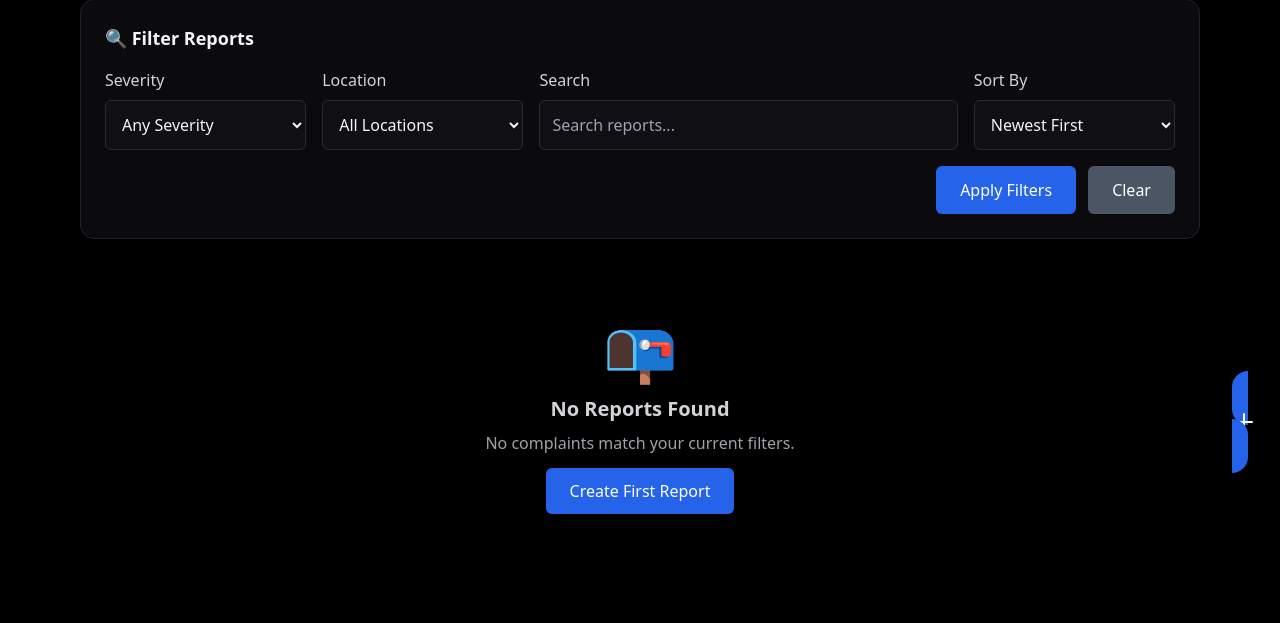
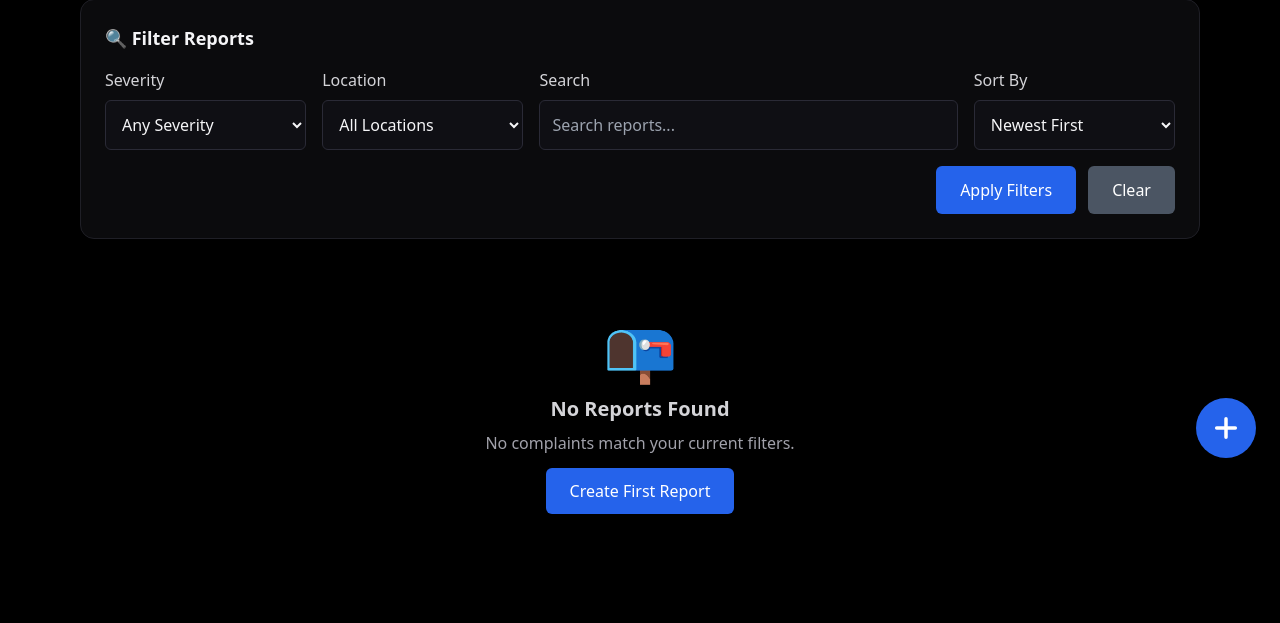
Before and after one commit to Soham167-prog/Awaaz, a Django app: page /feed/ in a window 1280 px wide. Shown: the part 318-941 px from the top of the page. Run offline with Django 5.2, Linux system fonts and the light colour scheme; the visitor is signed in with stand-in values (Sample User, id 1); data that the repository does not hold is empty; some libraries are stand-ins or nearby versions.

Commit message:
Fix floating action button '+' icon - improved stroke width and styling

```diff
--- a/templates/components/floating_action.html
+++ b/templates/components/floating_action.html
@@ -2,10 +2,11 @@
 {% if request.user.is_authenticated %}
 	<div class="fixed bottom-6 right-6 z-40">
 		<a href="{% url 'upload' %}"
-		   class="bg-blue-600 hover:bg-blue-500 text-white p-4 rounded-full shadow-lg hover:shadow-xl transition-all duration-300 transform hover:scale-110 group"
+		   class="bg-blue-600 hover:bg-blue-700 text-white p-4 rounded-full shadow-lg hover:shadow-2xl transition-all duration-300 transform hover:scale-105 group flex items-center justify-center"
 		   title="Create New Report">
-			<svg class="w-6 h-6" fill="none" stroke="currentColor" viewBox="0 0 24 24">
-				<path stroke-linecap="round" stroke-linejoin="round" stroke-width="2" d="M12 4v16m8-8H4"></path>
+			<!-- Improved Plus Icon -->
+			<svg class="w-7 h-7" fill="none" stroke="currentColor" viewBox="0 0 24 24" xmlns="http://www.w3.org/2000/svg">
+				<path stroke-linecap="round" stroke-linejoin="round" stroke-width="3" d="M12 4v16m8-8H4"></path>
 			</svg>
 		</a>
 	</div>
```
